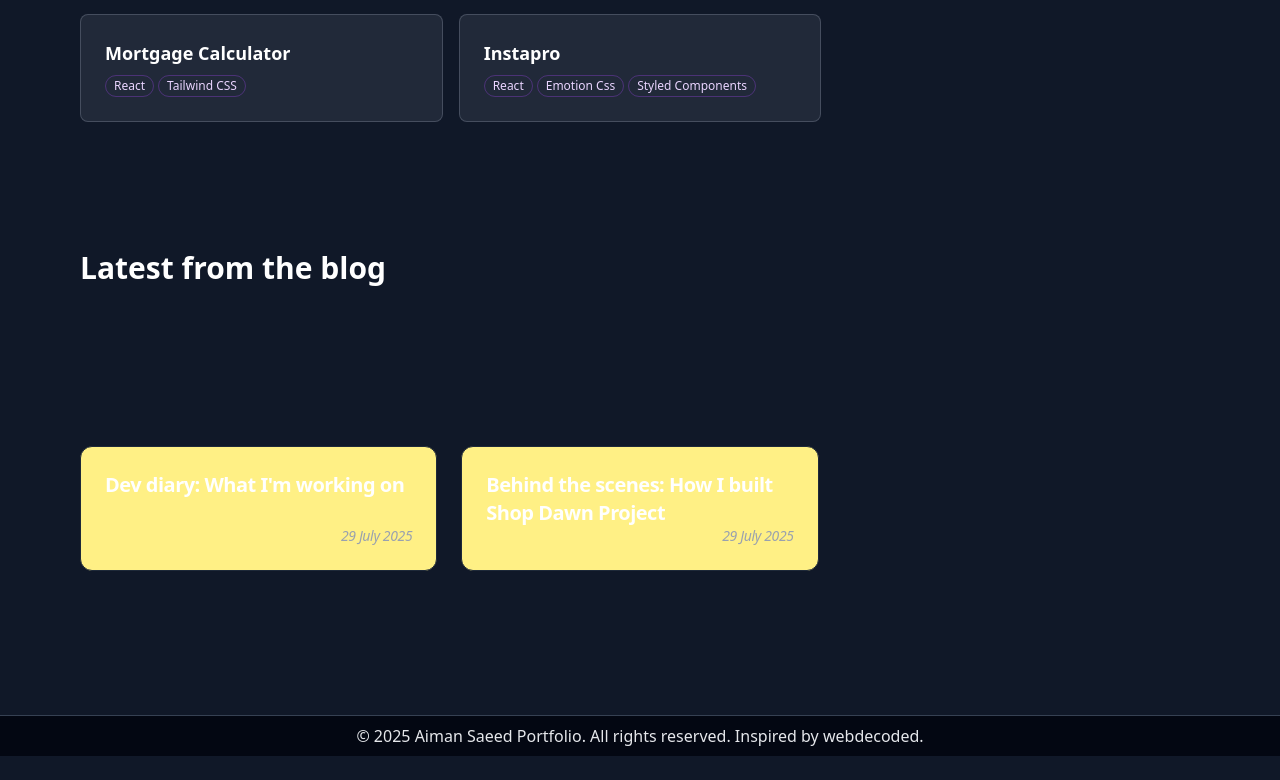
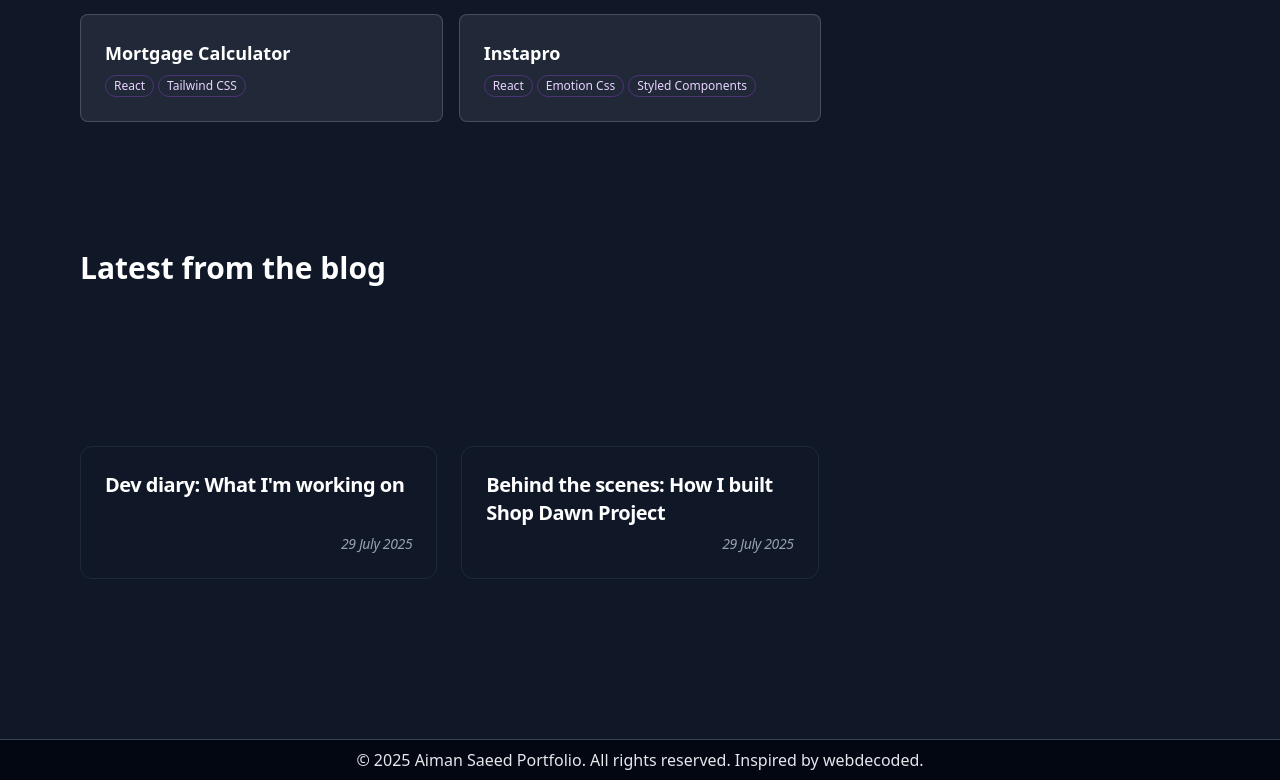
Before and after one commit to aimansae/as-porfolio, a Next.js app: page / in a window 1280 px wide. Shown: the part 1132-1912 px from the top of the page. Before the commit the page ends 1888 px from the top, so only its background shows below. Built offline with nearby package versions, Linux system fonts and the light colour scheme.

Commit message:
Final commit

```diff
--- a/app/components/PostSection.tsx
+++ b/app/components/PostSection.tsx
@@ -14,20 +14,20 @@ const PostSection = async () => {
   return (
     <div className="pb-16 flex flex-col  sm:gap-24">
       <div id="blog">
-        <h2 className="mb-6 sm:mb-16 font-bold text-white text-xl sm:text-3xl ">
+        <h2 className="sm:mb-16 font-bold text-white text-xl sm:text-3xl ">
           Latest from the blog
         </h2>
       </div>
 
-      <div className=" grid gap-6 grid-cols-1 md:grid-cols-2 lg:grid-cols-3">
+      <div className="mb-4 grid gap-6 grid-cols-1 md:grid-cols-2 lg:grid-cols-3">
         {posts.map((post) => (
           <Link
             key={post.id}
             href={`/posts/${post.id}`}
-            className="bg-yellow-200 group flex flex-col justify-between  rounded-xl border border-gray-800   hover:bg-gray-600/30 transition-colors p-4 sm:p-6 "
+            className="  group gap-2 flex flex-col justify-between  rounded-xl border border-gray-800   hover:bg-gray-600/30 transition-colors p-4 sm:p-6 "
           >
             <article className="flex">
-              <h3 className="text-md sm:text-xl font-semibold leading-snug tracking-tight text-white group-hover:text-purple-400 transition-colors">
+              <h3 className=" sm:text-xl font-semibold leading-snug tracking-tight text-white group-hover:text-purple-400 transition-colors">
                 {post.title}
               </h3>
             </article>
```
